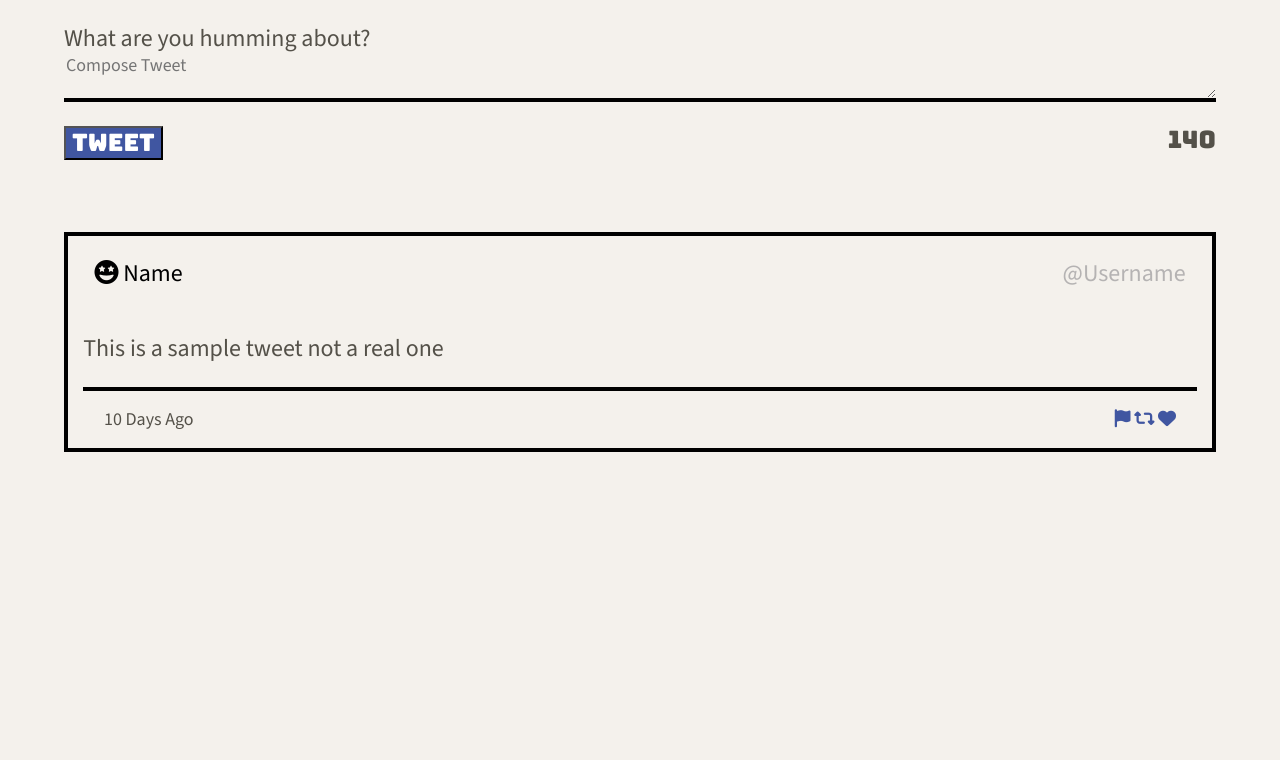
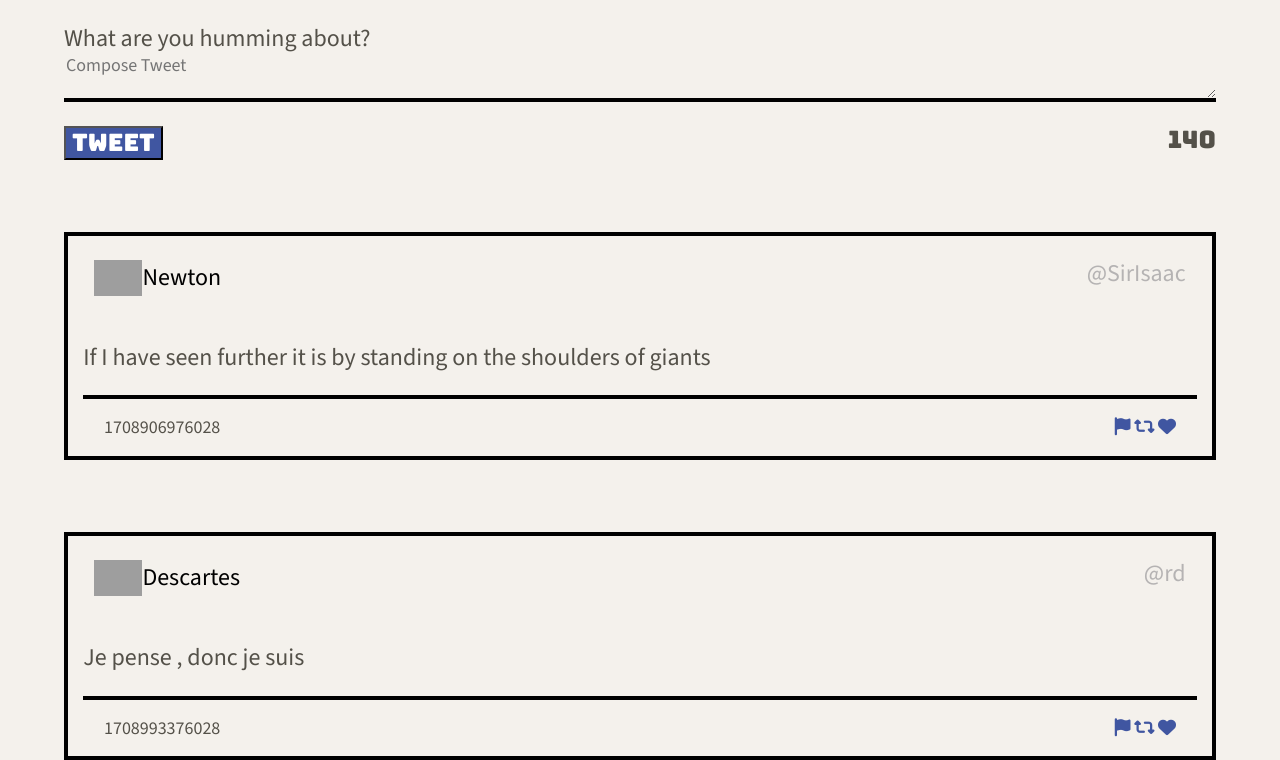
Before and after one commit to RJBaun/tweeter, a website: page public/index.html in a window 1280 px wide. Shown: the part 596-1356 px from the top of the page. Before the commit the page ends 1048 px from the top, so only its background shows below. Drawn offline with nearby package versions, Linux system fonts and the light colour scheme; grey boxes are pictures that could not be loaded.

Commit message:
Updating to render tweets from a provided array of tweet objects, amending styling for img tagged icons

```diff
--- a/public/index.html
+++ b/public/index.html
@@ -61,26 +61,7 @@
           </div>
         </form>
       </section>
-      <section class="container">
-        <article class="tweet">
-          <header>
-            <div class="poster">
-              <i class="fa-solid fa-face-grin-stars"></i>
-              <span>Name</span>
-            </div>
-            <span class="handle">@Username</span>
-          </header>
-          <span class="tweet-body">This is a sample tweet not a real one</span>
-          <footer>
-            <span>10 Days Ago</span>
-            <span class="icons">
-              <i class="fa-solid fa-flag"></i>
-              <i class="fa-solid fa-retweet"></i>
-              <i class="fa-solid fa-heart"></i>
-            </span>
-          </footer>
-        </article>
-
+      <section class="container" id="tweets-container">
       </section>
     </main>
   </body>
--- a/public/scripts/client.js
+++ b/public/scripts/client.js
@@ -3,3 +3,61 @@
  * jQuery is already loaded
  * Reminder: Use (and do all your DOM work in) jQuery's document ready function
  */
+
+const tweetData = [
+  {
+    "user": {
+      "name": "Newton",
+      "avatars": "https://i.imgur.com/73hZDYK.png",
+      "handle": "@SirIsaac"
+    },
+    "content": {
+      "text": "If I have seen further it is by standing on the shoulders of giants"
+    },
+    "created_at": 1708906976028
+  },
+  {
+    "user": {
+      "name": "Descartes",
+      "avatars": "https://i.imgur.com/nlhLi3I.png",
+      "handle": "@rd"
+    },
+    "content": {
+      "text": "Je pense , donc je suis"
+    },
+    "created_at": 1708993376028
+  }
+]
+
+const createTweetElement = (tweet) => {
+  let $tweet = `
+  <article class="tweet">
+  <header>
+    <div class="poster">
+      <img src="${tweet.user.avatars}" alt"${tweet.user.name}'s profile picture"></i>
+      <span>${tweet.user.name}</span>
+    </div>
+    <span class="handle">${tweet.user.handle}</span>
+  </header>
+  <span class="tweet-body">${tweet.content.text}</span>
+  <footer>
+    <span>${tweet.created_at}</span>
+    <span class="icons">
+      <i class="fa-solid fa-flag"></i>
+      <i class="fa-solid fa-retweet"></i>
+      <i class="fa-solid fa-heart"></i>
+    </span>
+  </footer>
+</article>`;
+return $tweet;
+}
+
+const renderTweets = (tweets) => {
+  for (const tweet of tweets) {
+    $(document).ready(function() {
+      $("#tweets-container").append(createTweetElement(tweet));
+    });
+  }
+};
+
+renderTweets(tweetData);
--- a/public/styles/tweet.css
+++ b/public/styles/tweet.css
@@ -29,7 +29,13 @@ article.tweet header {
  }
 
  article.tweet .poster {
+  display: flex;
+  align-items: center;
    font-weight: 200;
+ }
+
+ article.tweet img {
+  height: 1.5em;
  }
 
  article.tweet .tweet-body {
@@ -53,6 +59,7 @@ article.tweet header {
 
  article.tweet footer i:hover {
    color:goldenrod;
+   transition-duration: 0.3s;
  }
 
 
```
